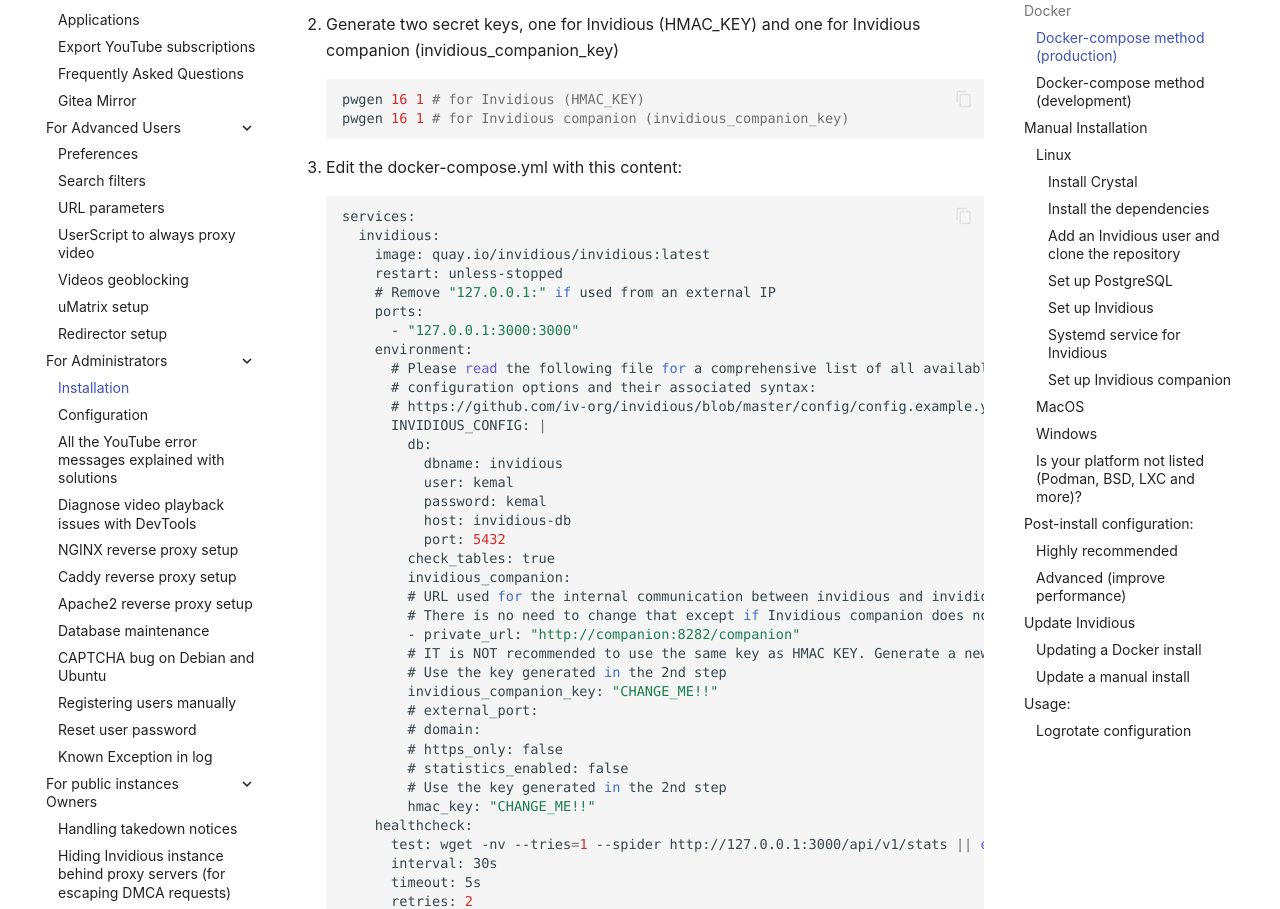
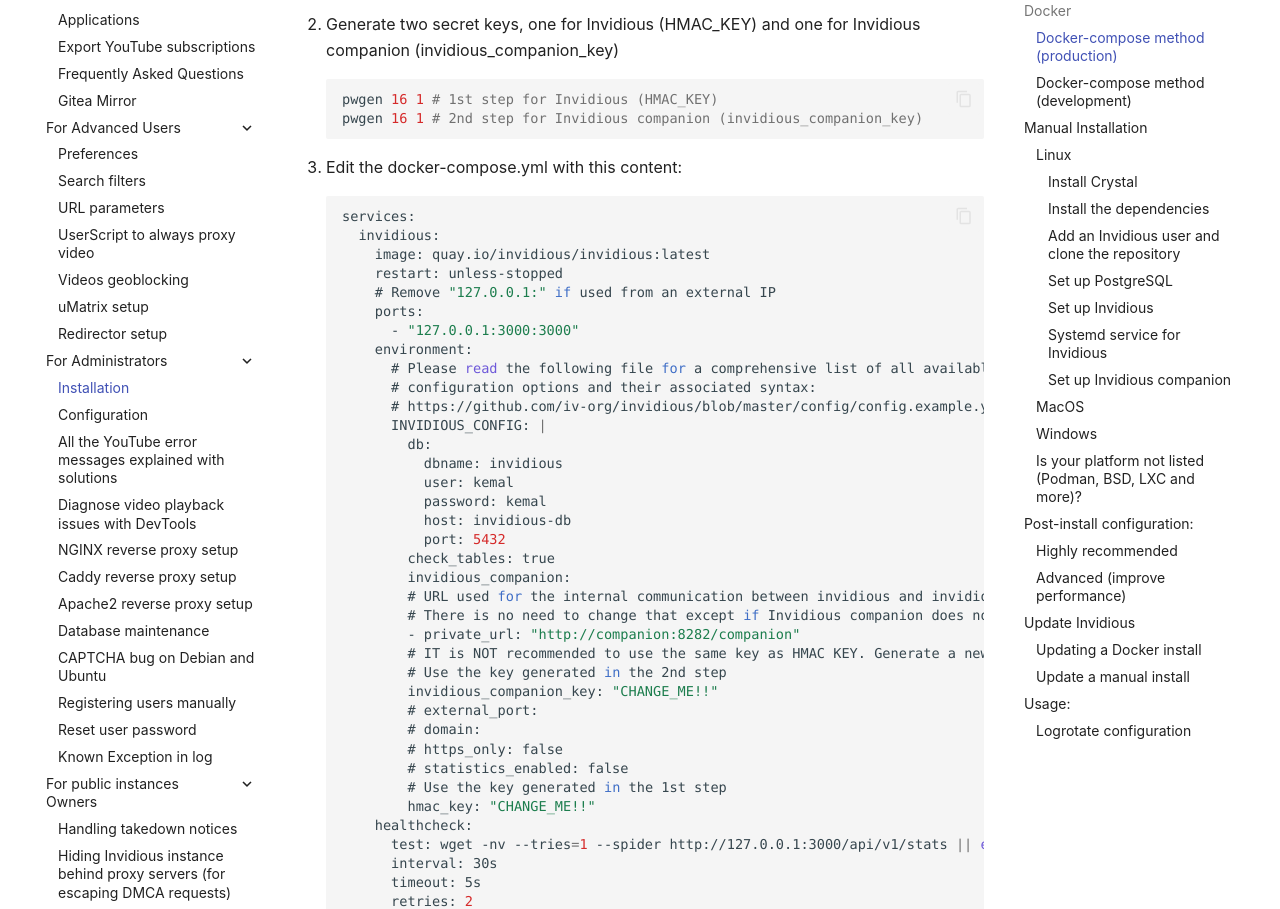
Before and after one commit to iv-org/documentation, an MkDocs documentation site: the page built from docs/installation.md, in a window 1280 px wide and 1400 px high, scrolled down 1261 px. Shown: the part 169-1078 px from the top of the window. Built offline with MkDocs 1.6.1 and Material for MkDocs 9.7.7, drawn with Linux system fonts in a browser that asks for light colours; comment, search, counter and statistics services are not loaded.

Commit message:
Update hmac_key doc (#714)
The instruction at the comment for hmac_key wrongly stated "Use the key generated in the 2nd step".
The correct comment should be "Use the key generated in the 1st step".
The comment after the pwgen commands has also been updated to make explicit which step is meant

````diff
--- a/docs/installation.md
+++ b/docs/installation.md
@@ -39,8 +39,8 @@
 
 2.  Generate two secret keys, one for Invidious (HMAC_KEY) and one for Invidious companion (invidious_companion_key)
     ```bash
-    pwgen 16 1 # for Invidious (HMAC_KEY)
-    pwgen 16 1 # for Invidious companion (invidious_companion_key)
+    pwgen 16 1 # 1st step for Invidious (HMAC_KEY)
+    pwgen 16 1 # 2nd step for Invidious companion (invidious_companion_key)
     ```
 
 3.  Edit the docker-compose.yml with this content:
@@ -76,7 +76,7 @@
             # domain:
             # https_only: false
             # statistics_enabled: false
-            # Use the key generated in the 2nd step
+            # Use the key generated in the 1st step
             hmac_key: "CHANGE_ME!!"
         healthcheck:
           test: wget -nv --tries=1 --spider http://127.0.0.1:3000/api/v1/stats || exit 1
````
